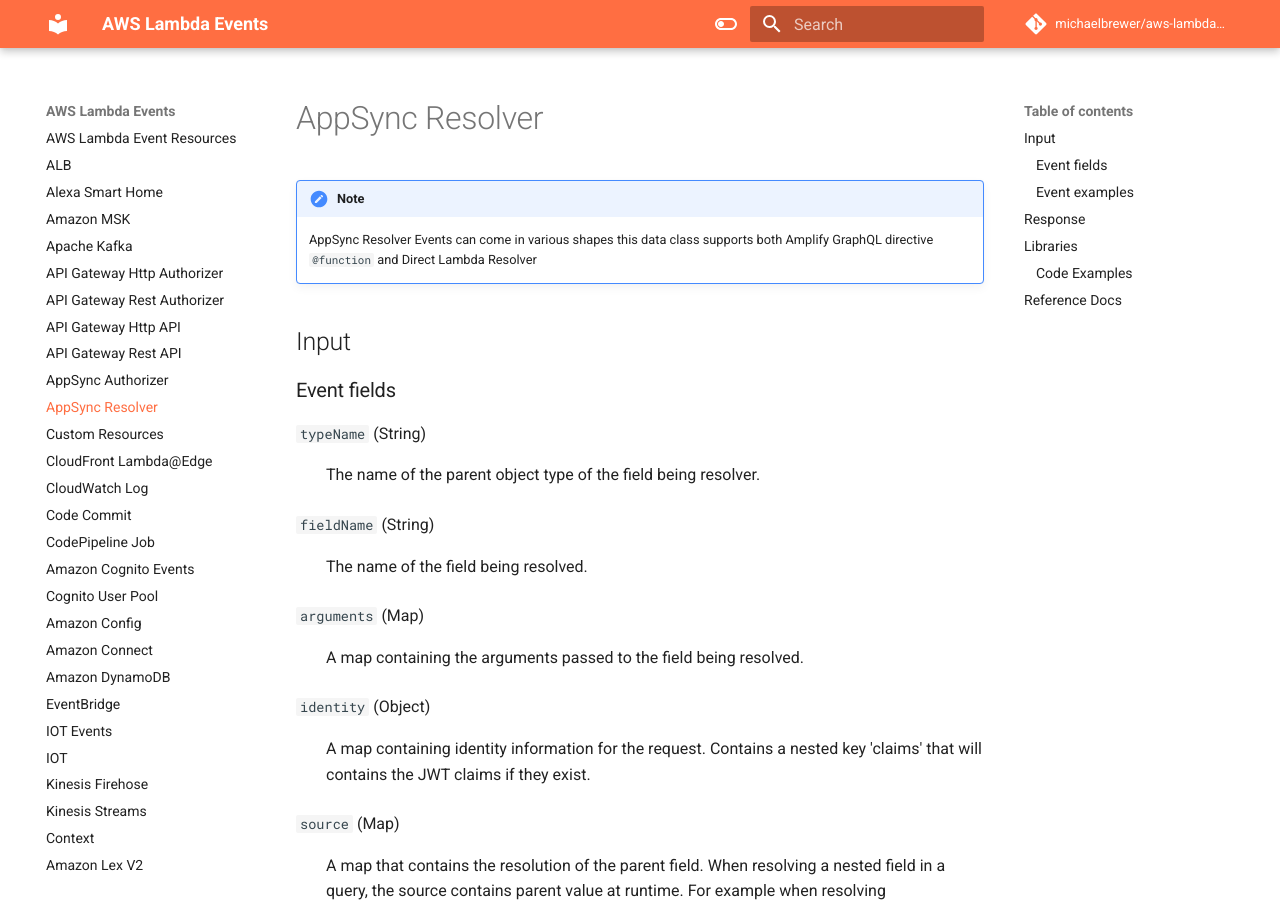
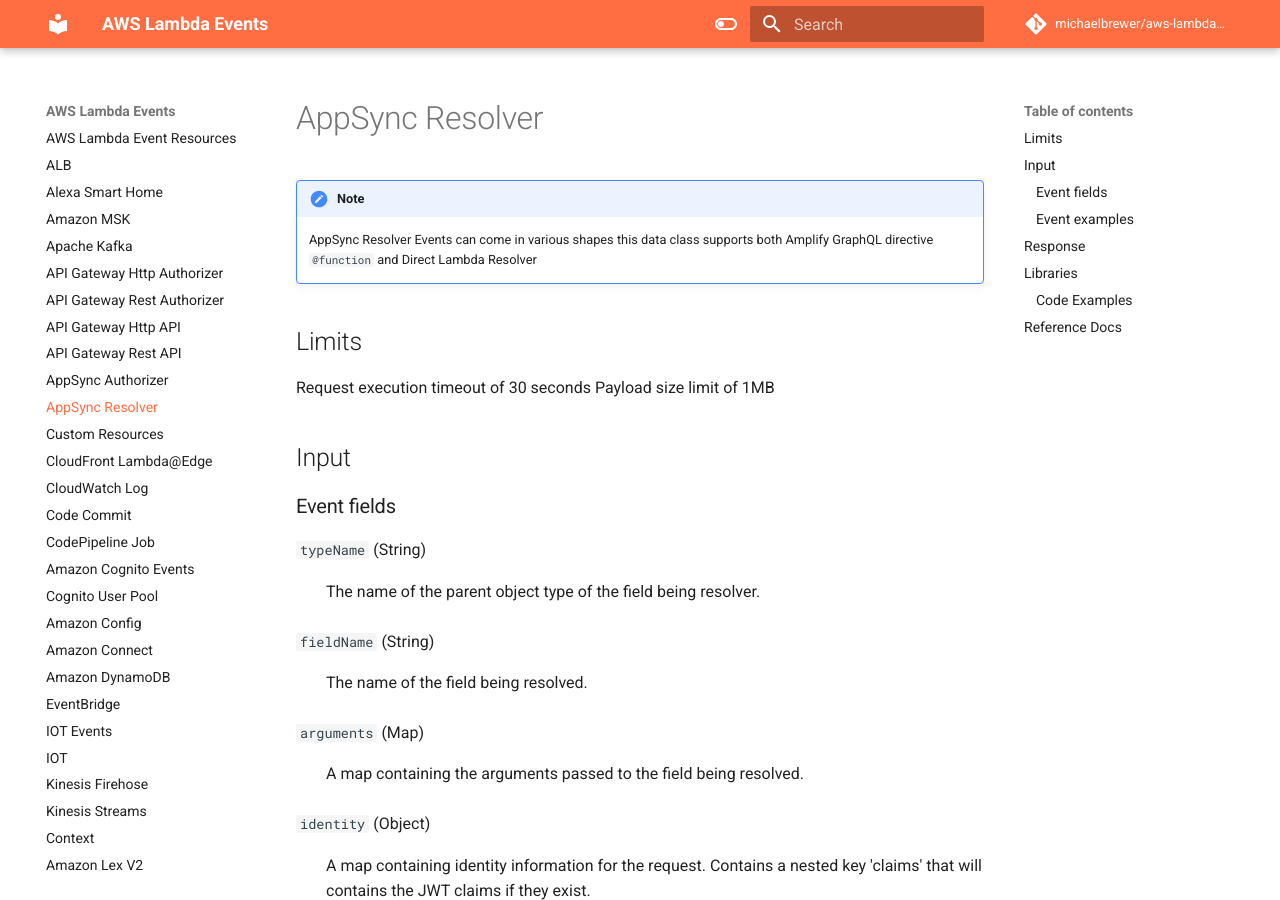
Before and after one commit to michaelbrewer/aws-lambda-events, an MkDocs documentation site: the page built from docs/appsync-resolver.md, in a window 1280 px wide and 900 px high. Built offline with MkDocs 1.6.1 and Material for MkDocs 9.7.7, drawn with Linux system fonts in a browser that asks for light colours; comment, search, counter and statistics services are not loaded.

Commit message:
chore: limits

```diff
--- a/docs/appsync-resolver.md
+++ b/docs/appsync-resolver.md
@@ -2,6 +2,11 @@
 
 !!! Note
     AppSync Resolver Events can come in various shapes this data class supports both Amplify GraphQL directive `@function` and Direct Lambda Resolver
+
+## Limits
+
+Request execution timeout of 30 seconds
+Payload size limit of 1MB
 
 ## Input
 
```
